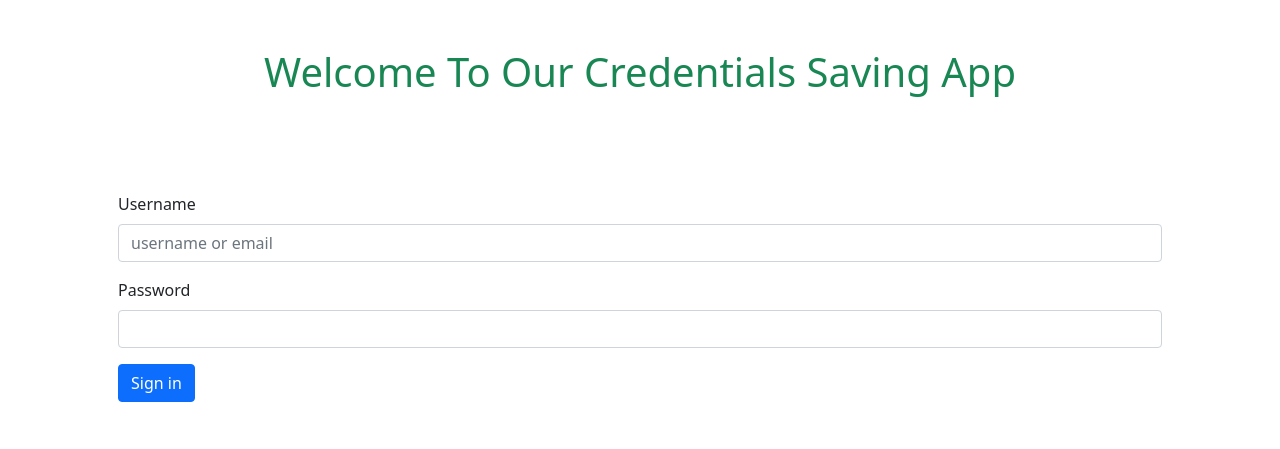
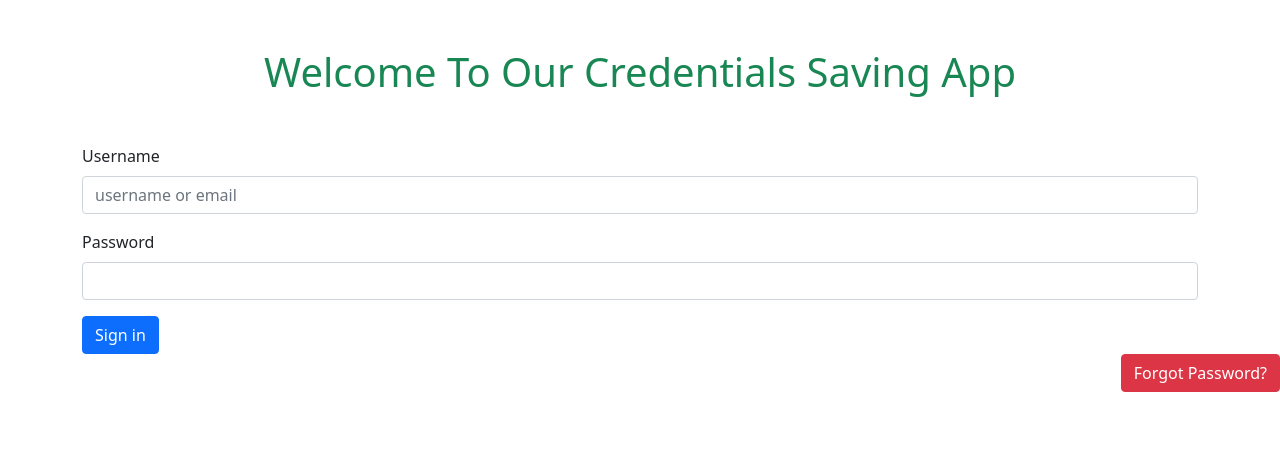
Before and after one commit to ChristC9/django-credentials-saver, a Django app: page /login/ in a window 1280 px wide. Shown: the top 449 px of the page. Run offline with Django 4.2, Linux system fonts and the light colour scheme.

Commit message:
forgot password button added

```diff
--- a/pwsaver/templates/pwsaver/login.html
+++ b/pwsaver/templates/pwsaver/login.html
@@ -6,7 +6,7 @@
     </div>
 {% endif %}
 <h1 class="text-success my-5 text-center">Welcome To Our Credentials Saving App</h1>
-<form method="post" class="container p-5">
+<form method="post" class="container">
     {% csrf_token %}
     <div class="mb-3">
       <label for="exampleInputEmail1" class="form-label">Username</label>
@@ -17,5 +17,7 @@
       <input type="password" class="form-control" id="exampleInputPassword1" name="password" required>
     </div>
     <button type="submit" class="btn btn-primary">Sign in</button>
-  </form>
+</form>
+<button type="submit" class="btn btn-danger float-end">Forgot Password?</button>
+
 {% endblock %}
```
